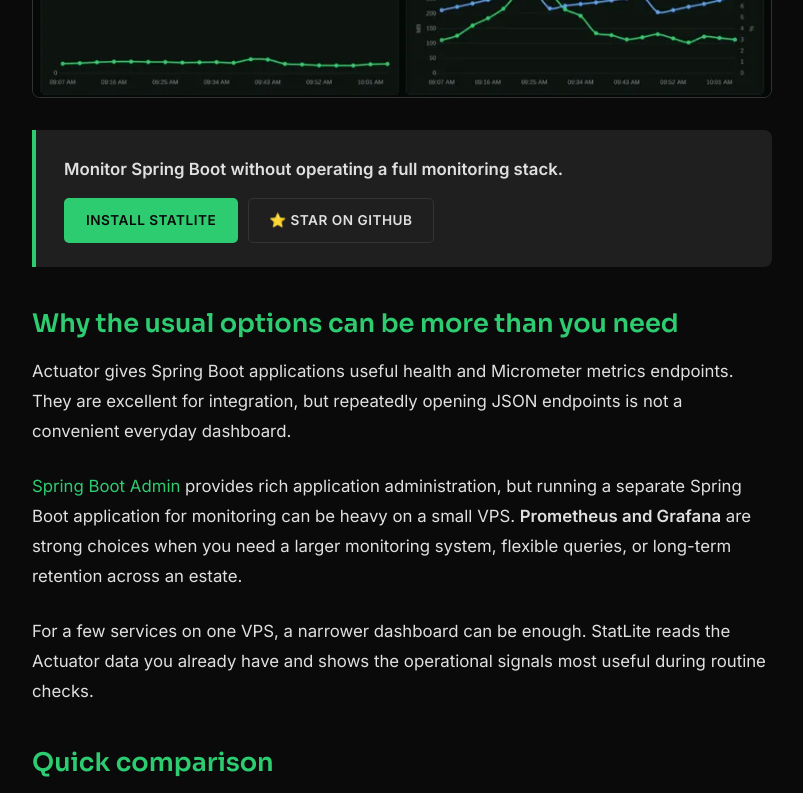
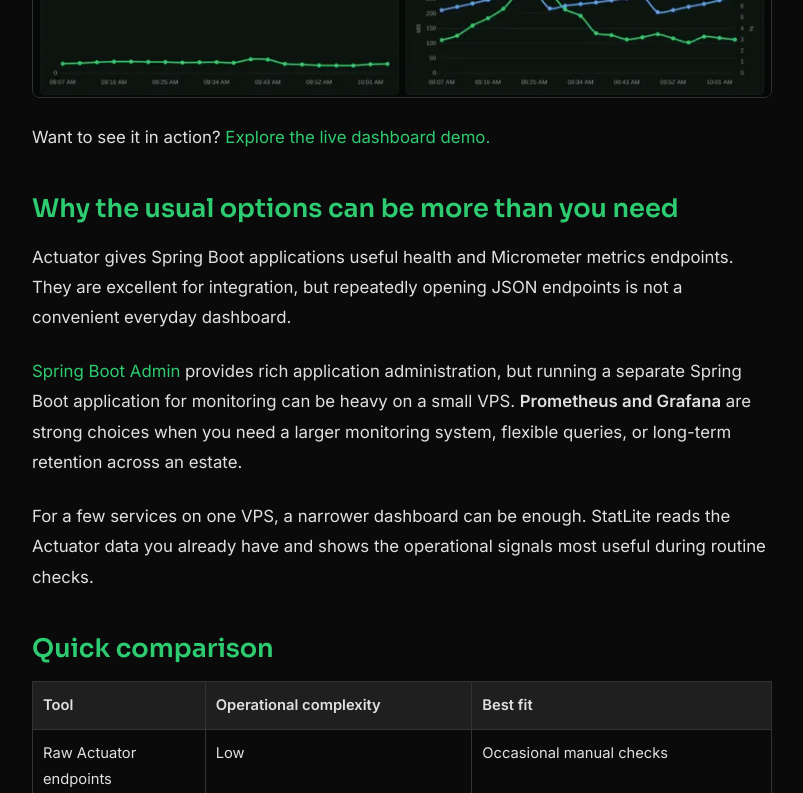
Before and after one commit to paseo-verde-research/vercel, a plain HTML site: page articles/lightweight-spring-boot-monitoring.html in a window 1280 px wide. Shown: the part 920-1713 px from the top of the page, without its empty margins (238-1041 px from the left). Drawn offline with Linux system fonts and the light colour scheme.

Commit message:
Balance Spring Boot monitoring article CTAs

```diff
--- a/articles/lightweight-spring-boot-monitoring.html
+++ b/articles/lightweight-spring-boot-monitoring.html
@@ -37,8 +37,6 @@
         .statlite-pitch p { margin-bottom: 0; }
         .article-actions { display: flex; gap: 10px; flex-wrap: wrap; margin-top: 14px; }
         .article-actions .btn { min-height: 44px; display: inline-flex; align-items: center; justify-content: center; font-size: .85rem; padding: 8px 20px; }
-        .article-actions .btn-github { background: transparent; border: 1px solid var(--border-color); color: var(--text-primary); }
-        .article-actions .btn-github:hover { background: rgba(255, 255, 255, .06); border-color: var(--primary-green); color: var(--text-primary); }
         @media (max-width: 768px) { .article-body table { display: block; overflow-x: auto; } }
         @media (max-width: 480px) {
             .article-actions { flex-direction: column; }
@@ -63,7 +61,7 @@
         <p>Running one Spring Boot application or a handful of them on a VPS still calls for basic operational visibility. You need to know whether an application is reachable, whether errors are rising, and whether it restarted. You may not need a complete monitoring platform to answer those questions.</p>
         <p>Spring Boot Actuator already exposes much of that information through its health endpoint and Micrometer metrics. StatLite turns it into a focused dashboard for health, requests, errors, latency, memory, uptime, and restarts. It runs as one Go binary and stores its history in SQLite.</p>
         <img class="article-hero-image" src="/img/statlite-dashboard.webp" width="800" height="457" loading="eager" decoding="async" alt="StatLite dashboard showing Spring Boot health, request activity, latency, memory, CPU, uptime, and restarts">
-        <div class="statlite-pitch"><p><strong>Monitor Spring Boot without operating a full monitoring stack.</strong></p><div class="article-actions"><a href="/statlite/#install" class="btn btn-primary">Install StatLite</a><a href="https://github.com/PVRLabs/statlite" class="btn btn-github" target="_blank" rel="noopener noreferrer">⭐ Star on GitHub</a></div></div>
+        <p>Want to see it in action? <a href="/statlite/demo.html">Explore the live dashboard demo.</a></p>
 
         <h2>Why the usual options can be more than you need</h2>
         <p>Actuator gives Spring Boot applications useful health and Micrometer metrics endpoints. They are excellent for integration, but repeatedly opening JSON endpoints is not a convenient everyday dashboard.</p>
@@ -110,7 +108,6 @@
         <h3>4. Open the dashboard</h3>
         <pre data-lang="bash"><code>statlite --config ./statlite.yaml</code></pre>
         <p>Open <code>http://127.0.0.1:9090</code> in a browser. StatLite polls on the configured interval, so wait for the next poll after creating traffic or restarting the application.</p>
-        <div class="statlite-pitch"><p><strong>See the dashboard updating?</strong> If StatLite fits your setup, star the repository to bookmark it and help more Spring Boot developers find it.</p><div class="article-actions"><a href="https://github.com/PVRLabs/statlite" class="btn btn-primary" target="_blank" rel="noopener noreferrer">⭐ Star StatLite on GitHub</a></div></div>
 
         <h2>Why StatLite stays small</h2>
         <ul><li>No Java agent or per-application monitoring agent</li><li>No custom application instrumentation beyond Actuator and Micrometer</li><li>Multiple Spring Boot targets in one configuration</li></ul>
@@ -124,7 +121,7 @@
         <p>For a 512 MB VPS measurement with Spring Boot and the dashboard included, see <a href="/articles/spring-boot-512mb-vps.html">Spring Boot on a 512 MB VPS: How Lightweight Monitoring Still Fits</a>.</p>
         <p>For a Spring Boot API that slows down during a CPU-heavy job, see <a href="/articles/api-slow-cpu-contention.html">My API Is Up, but Slow. Is It My Code or the Server?</a></p>
 
-        <div class="statlite-pitch"><p><strong>Monitor your first Spring Boot application with StatLite.</strong></p><div class="article-actions"><a href="/statlite/#install" class="btn btn-primary">Install StatLite</a><a href="https://github.com/PVRLabs/statlite/blob/main/docs/configuration.md" class="btn btn-secondary" target="_blank" rel="noopener noreferrer">Configuration documentation</a><a href="https://github.com/PVRLabs/statlite" class="btn btn-github" target="_blank" rel="noopener noreferrer">⭐ Star on GitHub</a></div></div>
+        <div class="statlite-pitch"><p>Want to monitor your own Spring Boot application?</p><div class="article-actions"><a href="/statlite/#install" class="btn btn-primary">Install StatLite</a><a href="https://github.com/PVRLabs/statlite" class="btn btn-secondary" target="_blank" rel="noopener noreferrer">View on GitHub</a></div></div>
     </div>
 </article></main>
 <footer id="footer"><div class="container"><p>Built at <a href="/" class="footer-brand"><span class="logo-accent">PVR</span><span class="logo-labs">Labs</span></a> · <span id="currentYear"></span></p><p>Articles on AI coding workflows, local-first development, and high-performance Java systems.</p></div></footer>
```
